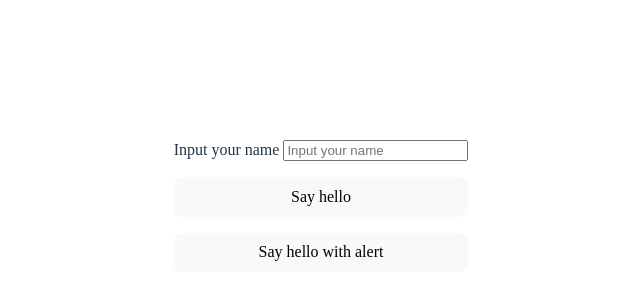
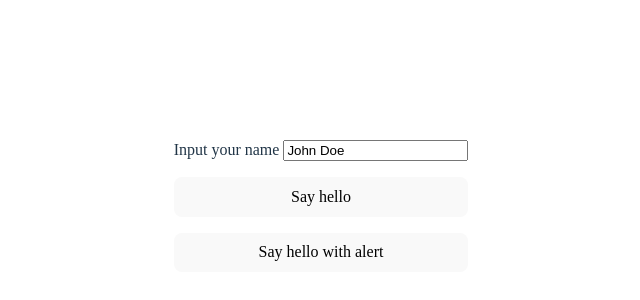
Before and after one commit to mkanenobu/wasm-example, a website built with Vite: page index.html in a window 1280 px wide. Shown: the part 186-486 px from the top of the page, 319-959 px from the left. Built offline with nearby package versions, Linux system fonts and the light colour scheme.

Commit message:
add command

```diff
--- a/index.html
+++ b/index.html
@@ -9,7 +9,12 @@
     <div id="app">
       <label>
         Input your name
-        <input id="name" type="text" placeholder="Input your name" />
+        <input
+          id="name"
+          type="text"
+          placeholder="Input your name"
+          value="John Doe"
+        />
       </label>
       <button id="say-hello" type="button">Say hello</button>
       <button id="say-hello-with-alert" type="button">
```
Also changed, not shown: README.md.
